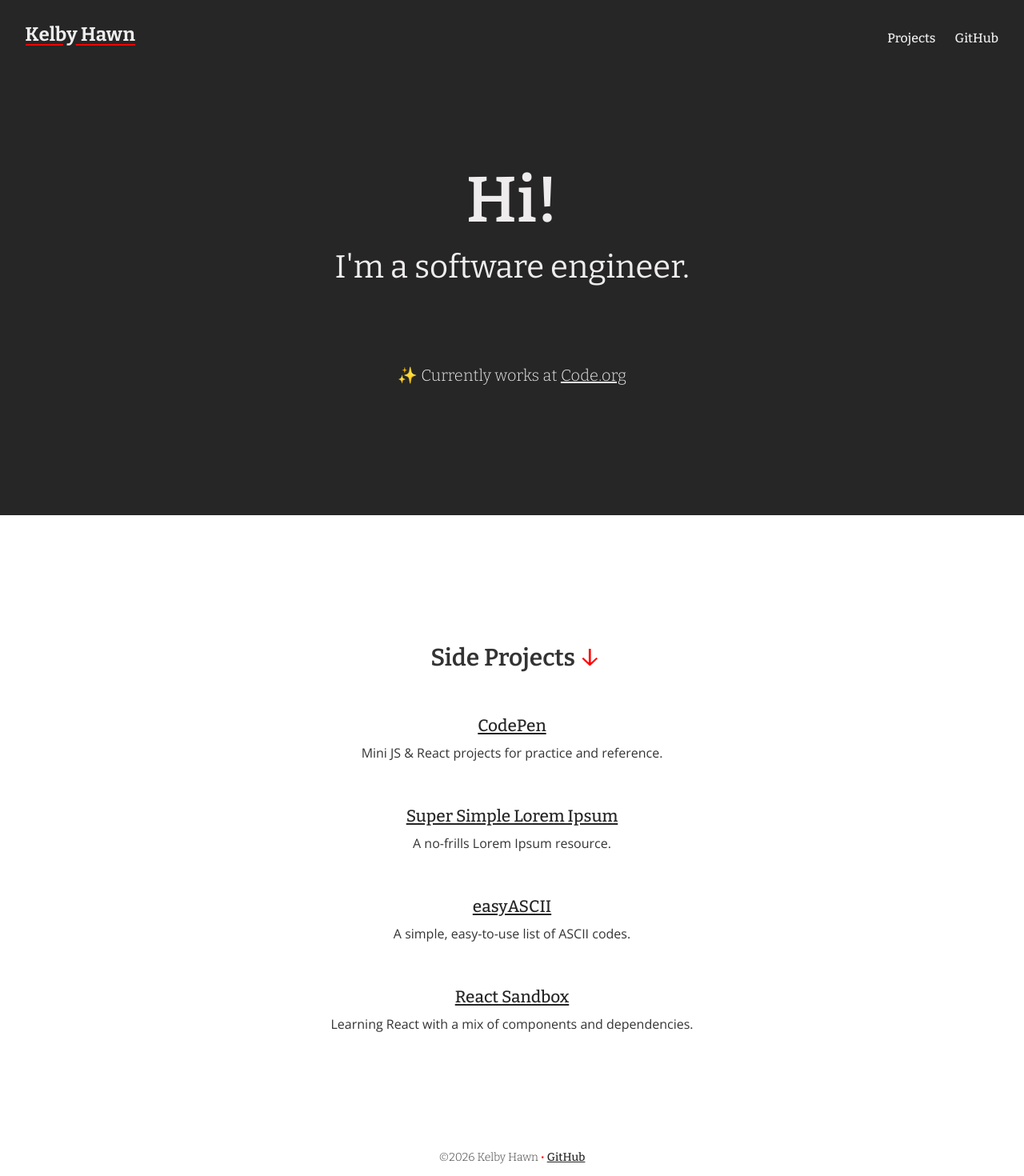
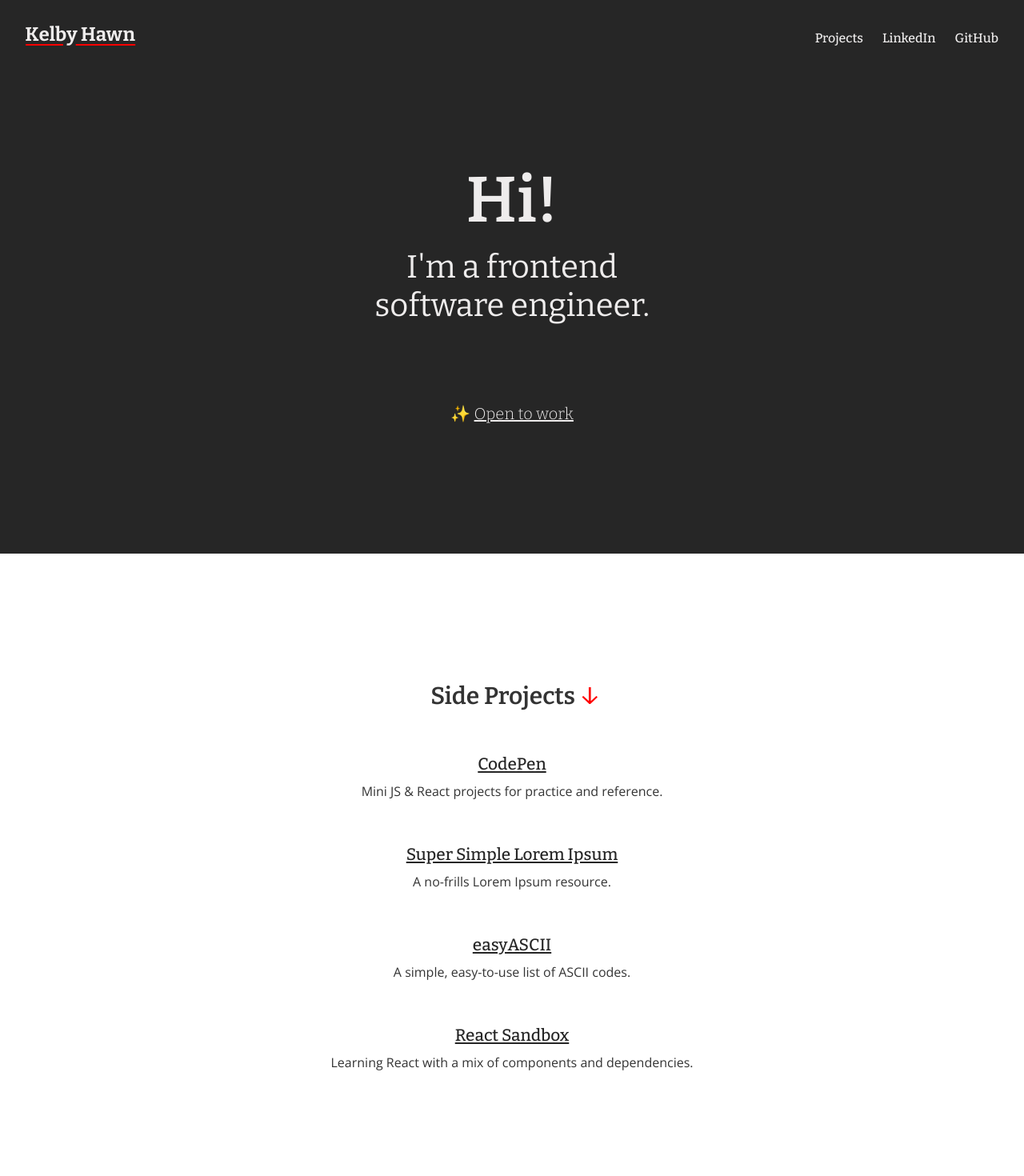
Before and after one commit to kelbyhawn/kelby-hawn, a React (Create React App) app: page / in a window 1280 px wide. Shown: the top 1470 px of the page at 80% size. Built offline with nearby package versions, Linux system fonts and the light colour scheme.

Commit message:
add linkedin to homepage and footer

```diff
--- a/src/Layout.js
+++ b/src/Layout.js
@@ -1,5 +1,5 @@
 // Dependencies
-import {Link} from "react-router-dom"
+import { Link } from "react-router-dom";
 import { HashLink } from "react-router-hash-link";
 
 // Components
@@ -16,15 +16,30 @@ export default function Layout() {
   return (
     <>
       <header>
-        <Link to="/"><img src={logo} alt="Kelby Hawn logo" /></Link>
+        <Link to="/">
+          <img src={logo} alt="Kelby Hawn logo" />
+        </Link>
 
         <nav>
           <ul>
             <li>
-              <HashLink smooth to="#side-projects" className="light">Projects</HashLink>
+              <HashLink smooth to="#side-projects" className="light">
+                Projects
+              </HashLink>
             </li>
             <li>
-              <ATag href="https://github.com/kelbyhawn" className="light" linkText="GitHub" />
+              <ATag
+                href="https://linkedin.com/in/kelbyhawn"
+                className="light"
+                linkText="LinkedIn"
+              />
+            </li>
+            <li>
+              <ATag
+                href="https://github.com/kelbyhawn"
+                className="light"
+                linkText="GitHub"
+              />
             </li>
           </ul>
         </nav>
@@ -36,7 +51,15 @@ export default function Layout() {
       </main>
 
       <footer>
-        <p>©{year} <small>Kelby Hawn</small> <span>•</span> <ATag href="https://github.com/kelbyhawn" linkText="GitHub" /></p>
+        <p>
+          ©{year} <small>Kelby Hawn</small> <span>•</span>{" "}
+          <ATag
+            href="https://www.linkedin.com/in/kelby-hawn/"
+            linkText="LinkedIn"
+          />{" "}
+          <span>•</span>{" "}
+          <ATag href="https://github.com/kelbyhawn" linkText="GitHub" />
+        </p>
       </footer>
     </>
   );
--- a/src/sections/Top.js
+++ b/src/sections/Top.js
@@ -1,14 +1,21 @@
 // Components
-import ATag from "../components/ATag"
+import ATag from "../components/ATag";
 
 export default function Top() {
   return (
     <section className="top">
       <p className="hi">Hi!</p>
 
-      <h1>I'm a software engineer.</h1>
+      <h1>I'm a frontend software engineer.</h1>
 
-      <p>✨ Currently works at <ATag href="https://code.org" linkText="Code.org" className="light" /></p>
+      <p>
+        ✨{" "}
+        <ATag
+          href="https://www.linkedin.com/in/kelby-hawn/"
+          linkText="Open to work"
+          className="light"
+        />
+      </p>
     </section>
-  )
+  );
 }
--- a/src/styles/App.sass
+++ b/src/styles/App.sass
@@ -108,7 +108,7 @@ section.top
   margin: 0
 
   h1
-    max-width: 480px
+    max-width: 430px
     margin: 0 auto 6rem
 
     @media screen and (max-width: $width-sm)
```
Also changed, not shown: 1 other file (tests, documents, lock files or other folders).
